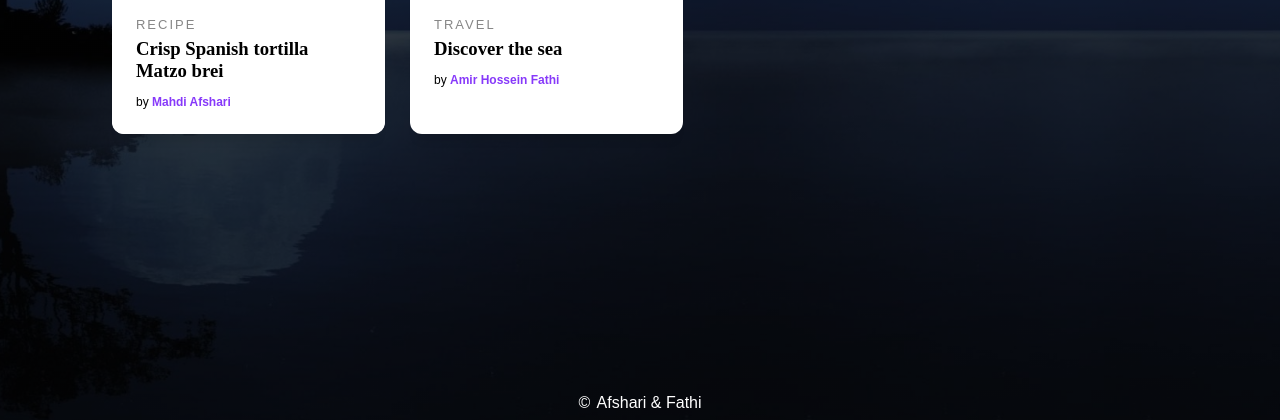
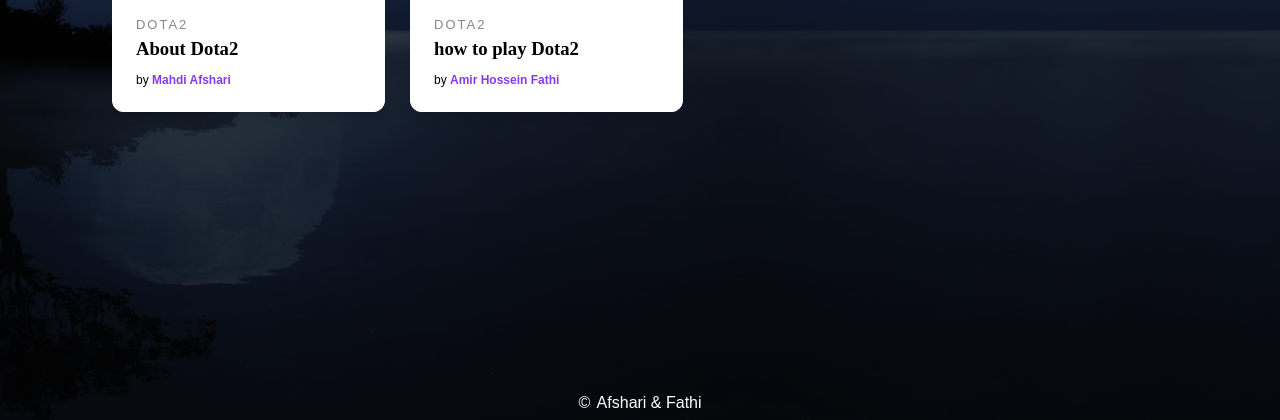
Before and after one commit to Amirfathi17/MarSHall, a PHP site: page /News.html in a window 1280 px wide. Shown: the part 347-767 px from the top of the page. Run offline with PHP 8.4, Linux system fonts and the light colour scheme.

Commit message:
Update
1.0.0

```diff
--- a/resp - web 1.0.0/All css/style_News.css
+++ b/resp - web 1.0.0/All css/style_News.css
@@ -131,11 +131,11 @@ body {
   }
 
   .card--1 .card__img, .card--1 .card__img--hover {
-      background-image: url('https://images.pexels.com/photos/45202/brownie-dessert-cake-sweet-45202.jpeg?auto=compress&cs=tinysrgb&h=750&w=1260');
+      background-image: url('../Games-Photos/About-Dota2.jpg');
   }
 
   .card--2 .card__img, .card--2 .card__img--hover {
-      background-image: url('https://images.pexels.com/photos/307008/pexels-photo-307008.jpeg?auto=compress&cs=tinysrgb&h=750&w=1260');
+      background-image: url('../Games-Photos/how-to-play.jpg');
   }
 
   .card__like {
--- a/resp - web 1.0.0/News.html
+++ b/resp - web 1.0.0/News.html
@@ -30,6 +30,7 @@
         <h1 class="head1">Dota2 News</h1>
 
        <div>
+
 <!--  start here -->
 
 <section class="cards">
@@ -49,8 +50,8 @@
          <div class="card__img--hover"></div>
        </a>
       <div class="card__info">
-        <span class="card__category"> Recipe</span>
-        <h3 class="card__title">Crisp Spanish tortilla Matzo brei</h3>
+        <span class="card__category">Dota2</span>
+        <h3 class="card__title">About Dota2</h3>
         <span class="card__by">by <a href="#" class="card__author" title="author">Mahdi Afshari</a></span>
       </div>
     </article>
@@ -63,7 +64,7 @@
     </svg>
           <div class="card__clock-info">
             <svg class="card__clock"  viewBox="0 0 24 24"><path d="M12,20A7,7 0 0,1 5,13A7,7 0 0,1 12,6A7,7 0 0,1 19,13A7,7 0 0,1 12,20M19.03,7.39L20.45,5.97C20,5.46 19.55,5 19.04,4.56L17.62,6C16.07,4.74 14.12,4 12,4A9,9 0 0,0 3,13A9,9 0 0,0 12,22C17,22 21,17.97 21,13C21,10.88 20.26,8.93 19.03,7.39M11,14H13V8H11M15,1H9V3H15V1Z" />
-            </svg><span class="card__time">5 min</span>
+            </svg><span class="card__time">About Dota2</span>
           </div>
 
       </div>
@@ -72,8 +73,8 @@
          <div class="card__img--hover"></div>
        </a>
       <div class="card__info">
-        <span class="card__category"> Travel</span>
-        <h3 class="card__title">Discover the sea</h3>
+        <span class="card__category">Dota2</span>
+        <h3 class="card__title">how to play Dota2</h3>
         <span class="card__by">by <a href="#" class="card__author" title="author">Amir Hossein Fathi</a></span>
       </div>
     </article>
```
Also changed, not shown: resp - web 1.0.0/Games-Photos/About-Dota2.jpg (added), resp - web 1.0.0/Games-Photos/how-to-play.jpg (added).
